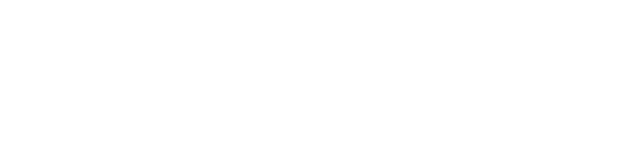
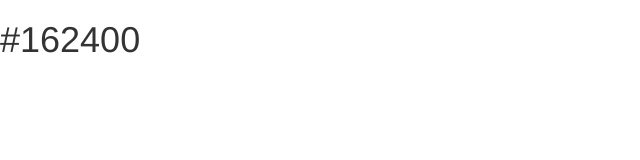
Before and after one commit to nathanielslong/digital-clock-workshop, a plain HTML site: page main.html in a window 1280 px wide. Shown: the whole page, without its empty margins (0-640 px from the left). Drawn offline with nearby package versions, Linux system fonts and the light colour scheme.

Commit message:
displayed a static time

```diff
--- a/assets/js/main.js
+++ b/assets/js/main.js
@@ -0,0 +1,11 @@
+function startClock() {
+  var d = new Date()
+  var h = ("0" + d.getHours()).slice(-2);
+  var m = ("0" + d.getMinutes()).slice(-2);
+  var s = ("0" + d.getSeconds()).slice(-2);
+  document.getElementById("time").innerText = "#" + h + m + s;
+}
+
+function updateClock() {
+
+}
--- a/main.html
+++ b/main.html
@@ -6,7 +6,8 @@
     <link href="assets/css/main.css" rel="stylesheet">
     <link href="assets/css/animate.css" rel="stylesheet">
   </head>
-  <body>
+  <body onload="startClock()">
+    <h1 id="time"><h1>
       <script src="https://ajax.googleapis.com/ajax/libs/jquery/3.1.1/jquery.min.js"></script>
       <script src="assets/js/bootstrap.js "></script>
       <script src="assets/js/main.js "></script>
```
